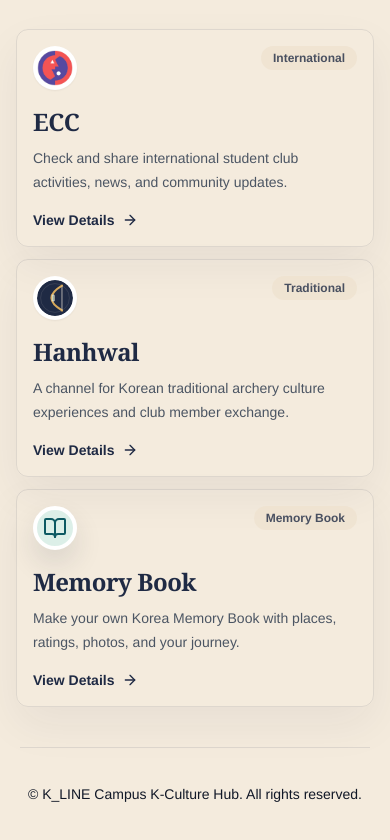
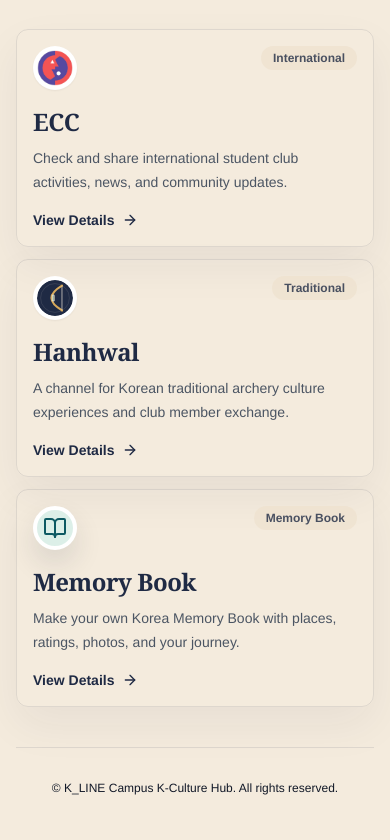
Before and after one commit to sangkyoung0827/K_LINE, a Next.js app: page / in a window 390 px wide. Shown: the part 408-1248 px from the top of the page. Built offline with nearby package versions, Linux system fonts and the light colour scheme; no server answers.

Commit message:
Respect mobile safe area in footer

```diff
--- a/src/components/Footer.tsx
+++ b/src/components/Footer.tsx
@@ -11,8 +11,8 @@ export function Footer() {
   }
 
   return (
-    <footer className="bg-paper px-5 pb-10 md:px-8">
-      <div className="mx-auto max-w-7xl border-t border-navy/10 pt-9 text-center text-sm font-medium text-navy/36">
+    <footer className="bg-paper px-4 pb-[max(2.5rem,env(safe-area-inset-bottom))] sm:px-5 md:px-8">
+      <div className="mx-auto max-w-7xl border-t border-navy/10 pt-7 text-center text-xs font-medium leading-6 text-navy/36 sm:pt-9 sm:text-sm">
         © K_LINE Campus K-Culture Hub. All rights reserved.
         <span className="sr-only">
           <I18nText en="International student club community." ko="국제 학생 클럽 커뮤니티입니다." />
```
